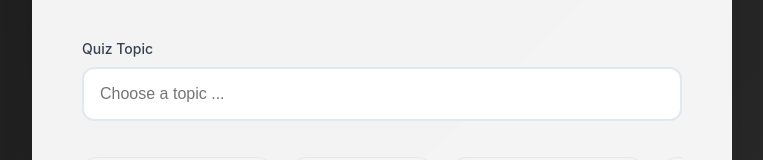
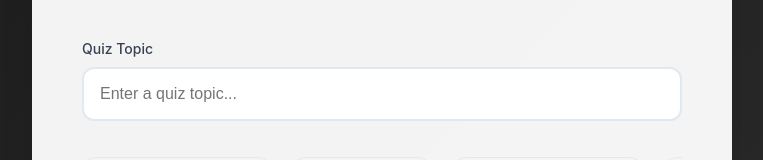
Before and after one commit to majd-karoun/astral-quiz, a React (Vite) app: page / in a window 1280 px wide. Shown: the part 303-463 px from the top of the page, without its empty margins (258-1021 px from the left). Built offline with nearby package versions, Linux system fonts and the light colour scheme.

Commit message:
topic input animation

```diff
--- a/src/components/topic-input/TopicInput.jsx
+++ b/src/components/topic-input/TopicInput.jsx
@@ -4,7 +4,7 @@ import './TopicInput.css';
 
 const TOPIC_SUGGESTIONS = [
   // Original topics
-  { text: "Spanish Vocabulary", emoji: "🇪🇸" },
+  { text: "Spanish Basics", emoji: "🇪🇸" },
   { text: "Time Management", emoji: "⏰" },
   { text: "Python Coding", emoji: "💻" },
   { text: "Ui/UX Design", emoji: "🧩" },
@@ -61,9 +61,34 @@ const TopicInput = ({
   const [apiKey, setApiKey] = useState(() => localStorage.getItem('openai_api_key') || '');
   const [apiKeyError, setApiKeyError] = useState('');
   const [isPaused, setIsPaused] = useState(false);
+  const [placeholder, setPlaceholder] = useState('');
   const carouselRef = useRef(null);
   const [isMobile, setIsMobile] = useState(false);
   const [shuffledTopics] = useState(() => shuffleArray(TOPIC_SUGGESTIONS));
+  const typewriterText = "Enter a quiz topic...";
+  const inputRef = useRef(null);
+
+  // Typewriter effect function
+  const typeWriter = (text, currentIndex = 0) => {
+    if (currentIndex < text.length) {
+      setPlaceholder(text.substring(0, currentIndex + 1));
+      setTimeout(() => typeWriter(text, currentIndex + 1), 100);
+    }
+  };
+
+  // Start typewriter effect on component mount
+  useEffect(() => {
+    setPlaceholder('');
+    typeWriter(typewriterText);
+  }, []);
+
+  // Reset and start typewriter when topic is clicked
+  const handleTopicClick = (selectedTopic) => {
+    setTopic(selectedTopic);
+    // Clear and restart placeholder animation
+    setPlaceholder('');
+    typeWriter(typewriterText);
+  };
 
   // Check for mobile device
   useEffect(() => {
@@ -151,11 +176,12 @@ const TopicInput = ({
             <label htmlFor="topic">Quiz Topic</label>
             <div className="input-container">
               <input
+                ref={inputRef}
                 id="topic"
                 type="text"
                 value={topic}
                 onChange={(e) => setTopic(e.target.value)}
-                placeholder="Choose a topic ..."
+                placeholder={placeholder}
                 className="topic-input"
                 disabled={isLoading}
               />
@@ -176,7 +202,7 @@ const TopicInput = ({
                     key={index}
                     type="button"
                     className="topic-suggestion-button"
-                    onClick={() => setTopic(suggestion.text)}
+                    onClick={() => handleTopicClick(suggestion.text)}
                     disabled={isLoading}
                   >
                     <span className="topic-emoji">{suggestion.emoji}</span>
```
